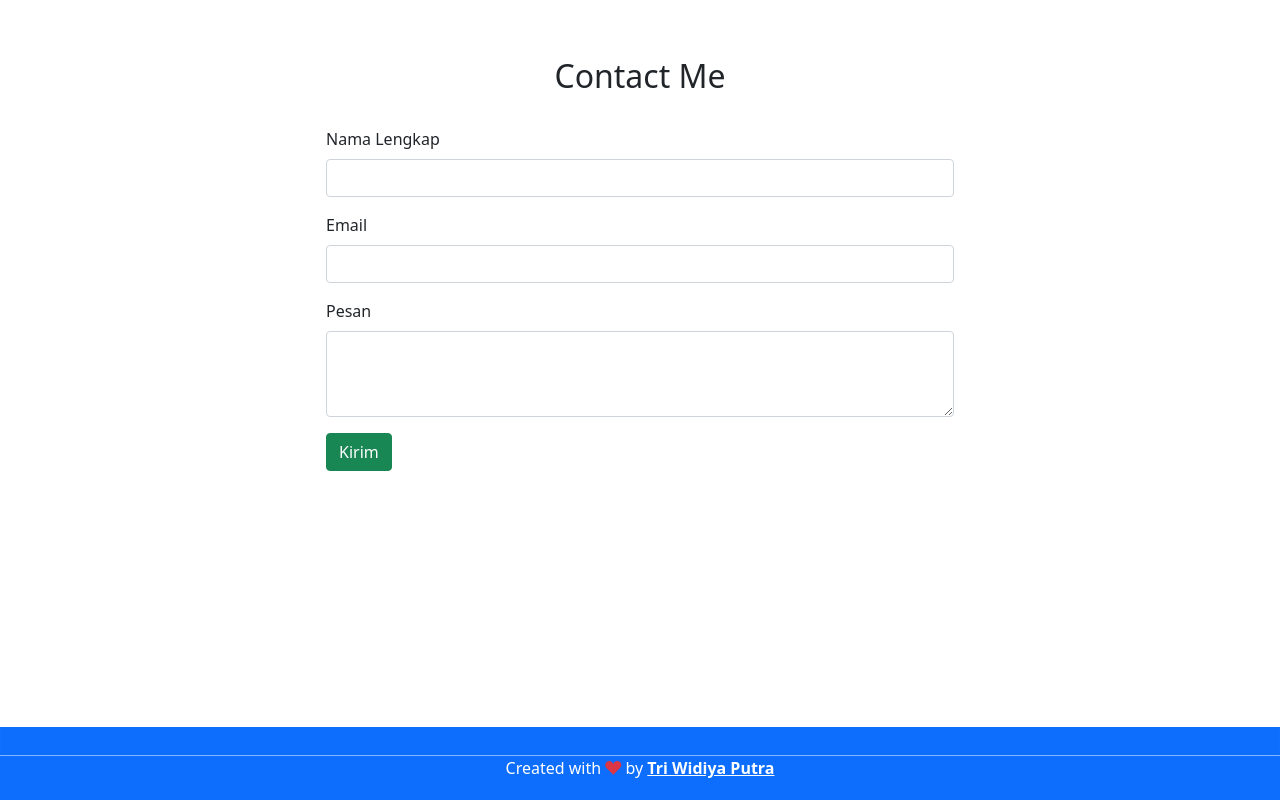
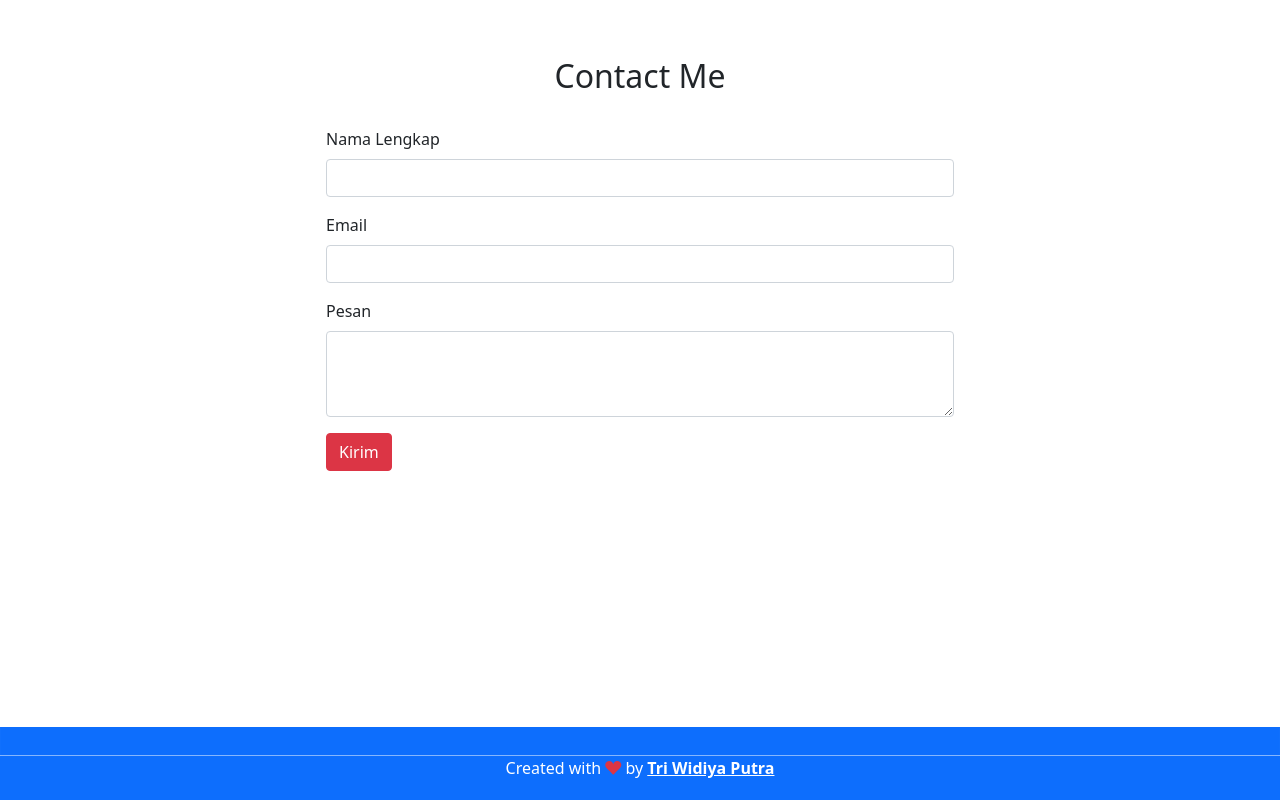
Before and after one commit to tewepe/triwidiya.github.io, a plain HTML site: page index.html in a window 1280 px wide. Shown: the part 2133-2933 px from the top of the page. Drawn offline with nearby package versions, Linux system fonts and the light colour scheme.

Commit message:
merubah buton jadi merah

```diff
--- a/index.html
+++ b/index.html
@@ -155,7 +155,7 @@
                 <textarea class="form-control" id="pesan" rows="3"></textarea>
               </div>
 
-              <button type="kirim" class="btn btn-success">Kirim</button>
+              <button type="kirim" class="btn btn-danger">Kirim</button>
             </form>
           </div>
         </div>
```
